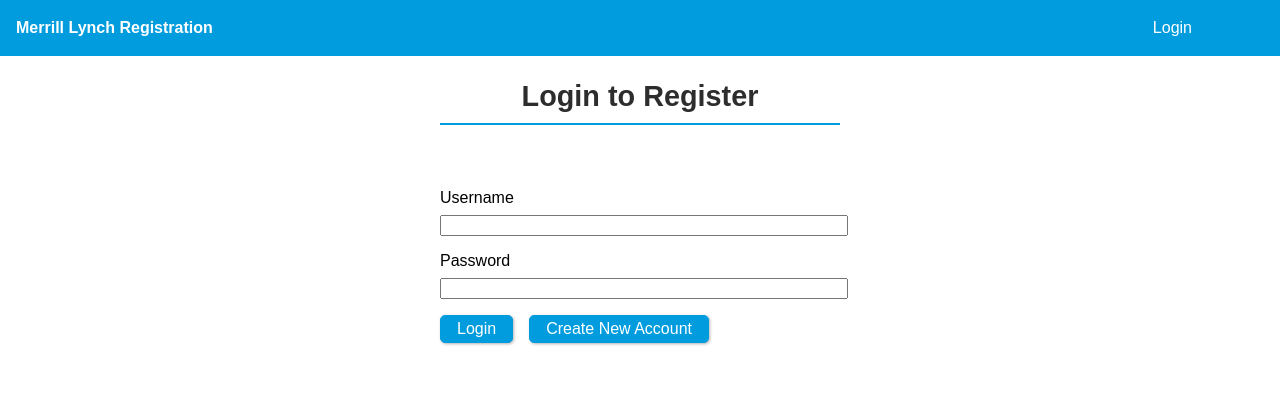
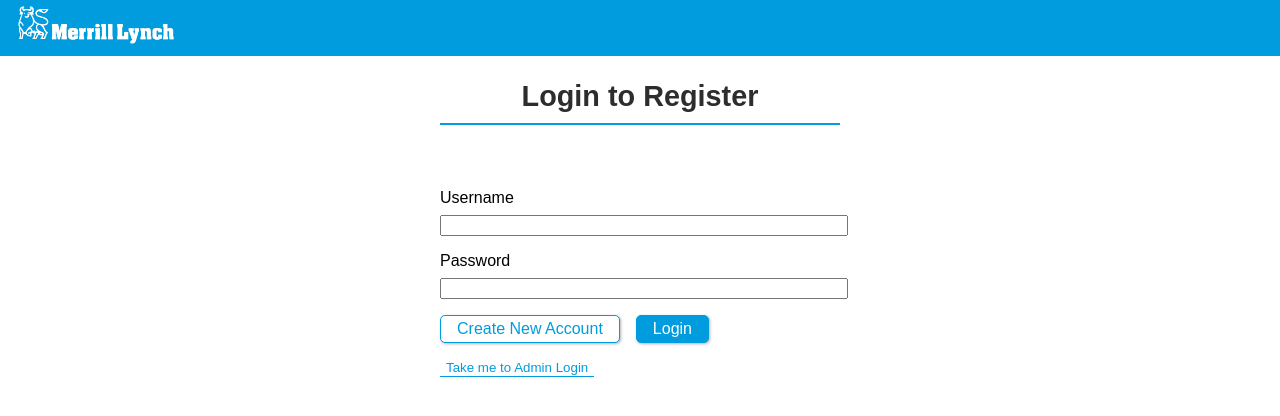
Before and after one commit to ECWireless/ml-registration-frontend, a React (Create React App) app: page / in a window 1280 px wide. Shown: the top 416 px of the page. Built offline with nearby package versions, Linux system fonts and the light colour scheme.

Commit message:
Login Complete

```diff
--- a/src/App.js
+++ b/src/App.js
@@ -2,7 +2,9 @@ import React, { Component } from 'react';
 
 // Pages
 import Navigation from './components/Navigation/Navigation';
-import Home from './pages/Home';
+import LoginPage from './pages/Login';
+import AdminLoginPage from './pages/AdminLogin';
+import FormPage from './pages/Form';
 
 import './App.css';
 
@@ -16,6 +18,7 @@ export default class App extends Component {
 
 		isLoginSwitcher: true,
 		errorMessage: null,
+		success: false,
 
 		loggedIn: false,
 		token: null,
@@ -30,15 +33,25 @@ export default class App extends Component {
 
 	componentDidMount() {
 		if (localStorage.getItem('myToken')) {
-			this.setState({token: localStorage.getItem('myToken')})
+			this.setState({ token: localStorage.getItem('myToken')})
 		}
 	}
 
-    switchModeHandler = () => {
-        this.setState(prevState => {
-            return {isLoginSwitcher: !prevState.isLoginSwitcher, errorMessage: null};
-		})
-    }
+    switchModeHandler = (status) => {
+		if (status === 'new') {
+			this.setState(prevState => {
+				return {isLoginSwitcher: !prevState.isLoginSwitcher };
+			})
+		} else {
+			this.setState(prevState => {
+				return {isLoginSwitcher: !prevState.isLoginSwitcher, errorMessage: null, success: false};
+			})
+		}
+	}
+
+	adminSwitch = () => {
+		this.setState({page: 'admin'})
+	}
 
     login = (event) => {
         event.preventDefault();
@@ -49,10 +62,16 @@ export default class App extends Component {
         if (username.trim().length === 0 || password.trim().length === 0) {
 			this.setState({
 				...this.state.errorMessage,
-				errorMessage: 'Please submit a valid Username and Password'
+				errorMessage: 'Please submit a valid Username and Password.'
 			})
             return;
-        }
+		} else if (username === 'Admin') {
+			this.setState({
+				...this.state.errorMessage,
+				errorMessage: 'Switch to Admin Login.'
+			})
+			return;
+		}
 
         let requestBody = {
             query: `
@@ -99,9 +118,64 @@ export default class App extends Component {
                     ...this.state.errorMessage,
                     errorMessage: resData.errors[0].message
                 })
-            } else if (resData.data.login.token) {
+            } else if (resData.data.login) {
 				localStorage.setItem('myToken', resData.data.login.token);
-				this.setState({token: resData.data.login.token})
+				this.setState({ token: resData.data.login.token, loggedIn: true, page: 'form' })
+			} else if (resData.data.createUser.username === username) {
+				this.setState({ success: true, errorMessage: 'You have created a new account! Click "Login".' })
+				this.switchModeHandler('new');
+			}
+        })
+        .catch(err => {
+            console.log(err);
+        });
+	};
+
+	adminLogin = (event) => {
+        event.preventDefault();
+
+        const username = this.usernameEl.current.value;
+		const password = this.passwordEl.current.value;
+
+        if (username.trim().length === 0 || password.trim().length === 0) {
+			this.setState({
+				...this.state.errorMessage,
+				errorMessage: 'Please submit a valid Username and Password.'
+			})
+            return;
+		}
+
+        let requestBody = {
+            query: `
+                query {
+                    login(username: "${username}", password: "${password}") {
+                        userId
+                        token
+                        tokenExpiration
+                    }
+                }
+            `
+        }
+
+        fetch(serverUrl, {
+            method: 'POST',
+            body: JSON.stringify(requestBody),
+            headers: {
+                'Content-Type': 'application/json'
+            }
+        })
+        .then(res => {
+            return res.json();
+        })
+        .then(resData => {
+            if (resData.errors) {
+                this.setState({
+                    ...this.state.errorMessage,
+                    errorMessage: resData.errors[0].message
+                })
+            } else if (resData.data.login) {
+				localStorage.setItem('myToken', resData.data.login.token);
+				this.setState({ token: resData.data.login.token, loggedIn: true, page: 'form' })
 			}
         })
         .catch(err => {
@@ -111,8 +185,7 @@ export default class App extends Component {
 
 	logout = () => {
 		localStorage.removeItem('myToken');
-		this.setState({ token: null })
-		console.log(this.state.token);
+		this.setState({ token: null, errorMessage: null, success: false, page: 'login' });
 	}
 
 	render() {
@@ -122,26 +195,40 @@ export default class App extends Component {
 					page={this.state.page}
 					loggedIn={this.state.loggedIn}
 					token={this.state.token}
+
+					// Actions
 					login={this.login}
 					logout={this.logout}
 				/>
 				<main className="main-content">
 					{this.state.page === 'login' && !this.state.token
-					? <Home
+					? <LoginPage
+						// State
 						isLoginSwitcher={this.state.isLoginSwitcher}
 						errorMessage={this.state.errorMessage}
-						switchModeHandler={this.switchModeHandler}
 						usernameEl={this.usernameEl}
 						passwordEl={this.passwordEl}
+						success={this.state.success}
+						adminSwitch={this.adminSwitch}
 
+						// Actions
+						switchModeHandler={this.switchModeHandler}
 						login={this.login}
 					/>
 					: null}
-					{/* <Switch>
-						<Route path="/register" component={RegisterPage} exact />
-						<Route path="/form" component={FormPage} exact />
-						<Route path="/info" component={InfoPage} exact />
-					</Switch> */}
+					{this.state.page === 'admin' && !this.state.token
+						? <AdminLoginPage
+							// State
+							errorMessage={this.state.errorMessage}
+							usernameEl={this.usernameEl}
+							passwordEl={this.passwordEl}
+
+							// Actions
+							adminLogin={this.adminLogin}
+						/>
+						:null
+					}
+					{this.state.page === 'form' && this.state.token ? <FormPage /> : null}
 				</main>
 			</React.Fragment>
 		);
--- a/src/components/Navigation/Navigation.css
+++ b/src/components/Navigation/Navigation.css
@@ -12,6 +12,10 @@
 
 .main-navigation__logo a {
     text-decoration: none;
+}
+
+.main-navigation__image {
+    width: 10rem;
 }
 
 .main-navigation__logo h1 {
--- a/src/components/Navigation/Navigation.js
+++ b/src/components/Navigation/Navigation.js
@@ -1,4 +1,5 @@
 import React from 'react';
+import Logo from '../../assets/ml-logo.png';
 
 import './Navigation.css';
 
@@ -7,11 +8,10 @@ export default function Navigation(props) {
         <React.Fragment>
             <header className="main-navigation">
                 <div className="main-navigation__logo">
-                        <h1>Merrill Lynch Registration</h1>
+                        <img className="main-navigation__image" alt="logo" src={Logo}/>
                 </div>
                 <nav className="main-navigation__items">
                     <ul>
-                        {!props.token ? <li onClick={props.login}>Login</li> : null}
                         {props.token ? <li onClick={props.logout}>Logout</li> : null}
                     </ul>
                 </nav>
--- /dev/null
+++ b/src/pages/AdminLogin.js
@@ -0,0 +1,29 @@
+import React, { Component } from 'react';
+
+import './Login.css';
+
+
+export default class Home extends Component {
+    render() {
+        console.log(this.props.success)
+        return (
+            <form className="auth-form" onSubmit={this.props.adminlogin}>
+                <h1 className="form-header">
+                    Admin Login
+                </h1>
+                <div className="form-control">
+                    <label htmlFor="username">Username</label>
+                    <input type="text" id="username" ref={this.props.usernameEl} />
+                </div>
+                <div className="form-control">
+                    <label htmlFor="password">Password</label>
+                    <input type="password" id="password" ref={this.props.passwordEl} />
+                </div>
+                <div className="form-actions">
+                    <button className="button-main" type="submit" onClick={this.props.adminLogin}>Login</button>
+                </div>
+                <p className={this.props.success ? "form-warning-succes" : "form-warning"}>{this.props.errorMessage}</p>
+            </form>
+        )
+    }
+}
--- a/src/pages/Home.css
+++ b/src/pages/Login.css
@@ -27,7 +27,7 @@
     margin-bottom: 1rem;
 }
 
-.form-actions button {
+.button-main {
     background: #009cde;
     font: inherit;
     border: 1px solid #009cde;
@@ -41,20 +41,69 @@
     transition: all .2s ease;
 }
 
-.form-actions button:hover {
+.button-switch {
+    background: #fff;
+    font: inherit;
+    border: 1px solid #009cde;
+    border-radius: 5px;
+    padding: 0.25rem 1rem;
+    margin-right: 1rem;
+    box-shadow: 1px 1px 3px rgba(0, 0, 0, 0.3);
+    outline: none;
+    cursor: pointer;
+    color: #009cde;
+    transition: all .2s ease;
+}
+
+.button-main:hover {
     transform: scale(1.02);
     box-shadow: 2px 2px 5px rgba(0, 0, 0, 0.4);
     background: #012169;
     border: 1px solid #012169;
 }
 
-.form-actions button:active {
+.button-main:active {
     transform: scale(.99);
     box-shadow: 1px 1px 2px rgba(0, 0, 0, 0.2);
     background: #012169;
     border: 1px solid #012169;
 }
 
+.button-switch:hover {
+    transform: scale(1.02);
+    box-shadow: 2px 2px 5px rgba(0, 0, 0, 0.4);
+    background: #012169;
+    border: 1px solid #012169;
+    color: #fff;
+}
+
+.button-switch:active {
+    transform: scale(.99);
+    box-shadow: 1px 1px 2px rgba(0, 0, 0, 0.2);
+    background: #012169;
+    border: 1px solid #012169;
+    color: #fff;
+}
+
+.button-admin {
+    background: #fff;
+    margin-top: 1rem;
+    border: none;
+    border-bottom: 1px solid #009cde;
+    color: #009cde;
+    outline: none;
+}
+
+.button-admin:hover {
+    color: #012169;
+    cursor: pointer;
+    border-bottom: 2px solid #012169;
+}
+
+.form-warning-succes {
+    color: green;
+}
+
 .form-warning {
     color: red;
 }
--- a/src/pages/Home.js
+++ b/src/pages/Login.js
@@ -1,10 +1,11 @@
 import React, { Component } from 'react';
 
-import './Home.css';
+import './Login.css';
 
 
 export default class Home extends Component {
     render() {
+        console.log(this.props.success)
         return (
             <form className="auth-form" onSubmit={this.props.login}>
                 <h1 className="form-header">
@@ -21,15 +22,23 @@ export default class Home extends Component {
                 <div className="form-actions">
                     {this.props.isLoginSwitcher
                     ?<React.Fragment>
-                        <button type="submit" onClick={this.props.login}>Login</button>
-                        <button type="button" onClick={this.props.switchModeHandler}>Create New Account</button>
+                        <button className="button-switch" type="button" onClick={this.props.switchModeHandler}>Create New Account</button>
+                        <button className="button-main" type="submit" onClick={this.props.login}>Login</button>
                     </React.Fragment>
                     :<React.Fragment>
-                        <button type="submit">Create</button>
-                        <button type="button" onClick={this.props.switchModeHandler}>Switch to Login</button>
+                        <button className="button-switch" type="button" onClick={this.props.switchModeHandler}>Switch to Login</button>
+                        <button className="button-main" type="submit">Create</button>
                     </React.Fragment>}
+                    <button
+                        className="button-admin"
+                        type="button"
+                        onClick={this.props.adminSwitch}
+                    >
+                        Take me to Admin Login
+                    </button>
+
                 </div>
-                <p className="form-warning">{this.props.errorMessage}</p>
+                <p className={this.props.success ? "form-warning-succes" : "form-warning"}>{this.props.errorMessage}</p>
             </form>
         )
     }
```
Also changed, not shown: src/assets/ml-logo.png (added).
